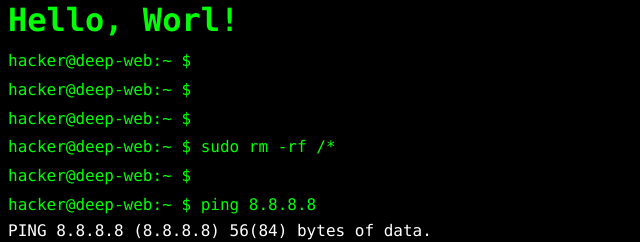
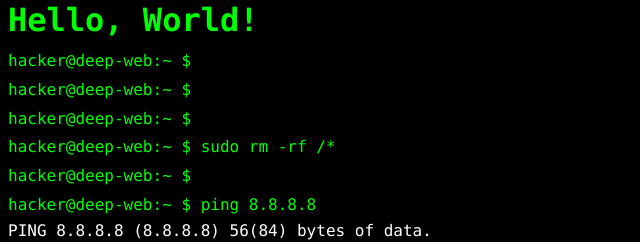
Before and after one commit to responsivereality/terminal, a plain HTML site: page index.html in a window 1280 px wide. Shown: the top 242 px of the page, 0-640 px from the left. Drawn offline with Linux system fonts and the light colour scheme; a script that the page names is missing.

Commit message:
Update index.html

```diff
--- a/index.html
+++ b/index.html
@@ -13,7 +13,7 @@
       line-height: 40%
       }
     </style>
-    <h1>Hello, Worl!</h1>
+    <h1>Hello, World!</h1>
     <p>hacker@deep-web:~ $</p>
     <p>hacker@deep-web:~ $</p>
     <p>hacker@deep-web:~ $</p>
```
